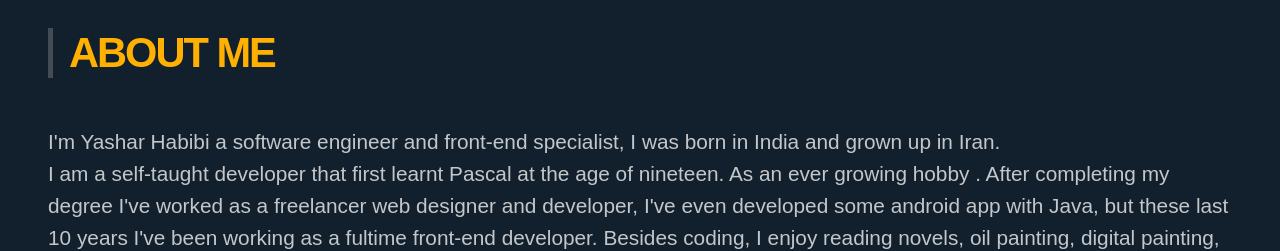
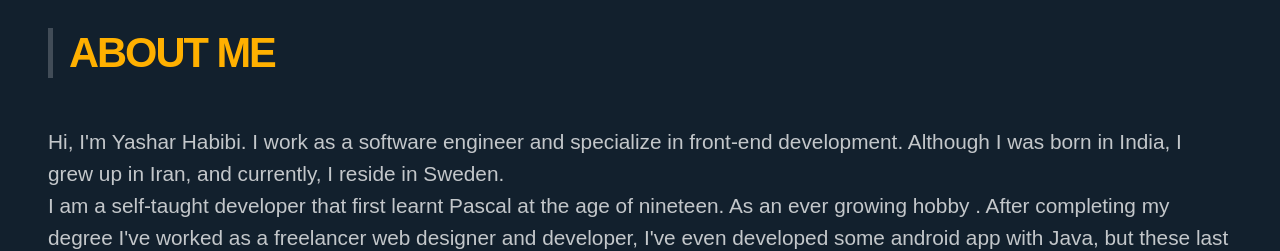
Before and after one commit to habibi4webdesign/my-portfolio, a Next.js app: page / in a window 1280 px wide. Shown: the part 1060-1311 px from the top of the page. Built offline with nearby package versions, Linux system fonts and the light colour scheme; a web font is replaced by a local one.

Commit message:
add some meta tags

```diff
--- a/domains/landing/AboutMe/AboutMe.tsx
+++ b/domains/landing/AboutMe/AboutMe.tsx
@@ -20,8 +20,9 @@ const AboutMe = () => {
         </Fade>
         <Fade duration={2300}>
           <p>
-            I'm Yashar Habibi a software engineer and front-end specialist, I
-            was born in India and grown up in Iran.
+            Hi, I'm Yashar Habibi. I work as a software engineer and specialize
+            in front-end development. Although I was born in India, I grew up in
+            Iran, and currently, I reside in Sweden.
           </p>
           <p>
             I am a self-taught developer that first learnt Pascal at the age of
--- a/pages/_document.tsx
+++ b/pages/_document.tsx
@@ -4,6 +4,13 @@ export default function Document() {
   return (
     <Html>
       <Head>
+        <meta charSet="UTF-8" />
+        <meta name="viewport" content="width=device-width, initial-scale=1.0" />
+        <meta name="description" content="Hi, I'm Yashar Habibi. I work as a software engineer and specialize in front-end development. Although I was born in India, I grew up in Iran, and currently, I reside in Sweden."/>
+        <meta name="keywords" content="web developer, designer, Yashar Habibi, Habibikhamemenh, frontend, front-end, senior front end enginner"/>
+        <meta name="language" content="en"/>
+        <meta name="author" content="Yashar Habibi"/>
+
         <link
           rel="stylesheet"
           href="https://cdnjs.cloudflare.com/ajax/libs/animate.css/4.1.1/animate.min.css"
```
